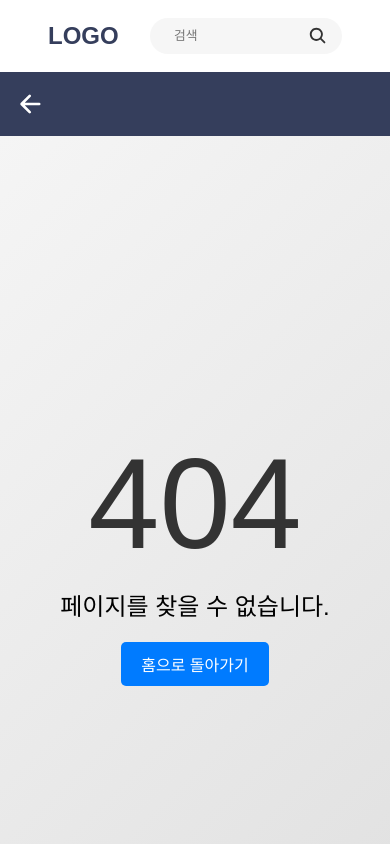
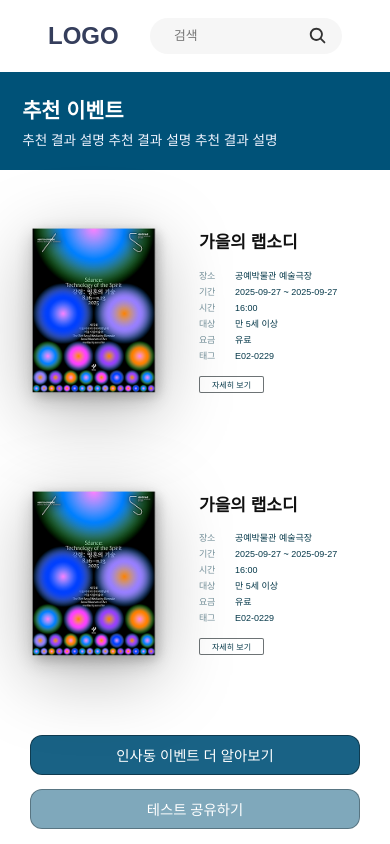
Before and after one commit to k-io-sk/kiosk-fe, a React (Vite) app: page /mbti/result in a window 390 px wide. Shown: the top 844 px of the page. Built offline with nearby package versions, Linux system fonts and the light colour scheme; a web font is replaced by a local one.

Commit message:
:sparkles: Feat: 추천 이벤트 결과 모바일 화면 구현 (#36)
* :sparkles: Feat: 추천 이벤트 결과 모바일 화면 구현

* :wrench: Settings: reset netlify app

```diff
--- /dev/null
+++ b/src/components/mbtiResultPage/MbtiResultCard.jsx
@@ -0,0 +1,48 @@
+import styles from './MbtiResultCard.module.css';
+
+const MbtiResultCard = ({ title, place, period, time, target, fee, tag, imageUrl, onClickDetail }) => {
+  return (
+    <article className={styles.card}>
+      <div className={styles.thumbnailWrapper}>
+        <img src={imageUrl} alt={title} className={styles.thumbnail} />
+      </div>
+
+      <div className={styles.info}>
+        <h3 className={styles.title}>{title}</h3>
+
+        <ul className={styles.metaList}>
+          <li>
+            <span className={styles.label}>장소</span>
+            <span>{place}</span>
+          </li>
+          <li>
+            <span className={styles.label}>기간</span>
+            <span>{period}</span>
+          </li>
+          <li>
+            <span className={styles.label}>시간</span>
+            <span>{time}</span>
+          </li>
+          <li>
+            <span className={styles.label}>대상</span>
+            <span>{target}</span>
+          </li>
+          <li>
+            <span className={styles.label}>요금</span>
+            <span>{fee}</span>
+          </li>
+          <li>
+            <span className={styles.label}>태그</span>
+            <span>{tag}</span>
+          </li>
+        </ul>
+
+        <button type='button' className={styles.detailButton} onClick={onClickDetail}>
+          자세히 보기
+        </button>
+      </div>
+    </article>
+  );
+};
+
+export default MbtiResultCard;
--- /dev/null
+++ b/src/components/mbtiResultPage/MbtiResultCard.module.css
@@ -0,0 +1,89 @@
+.card {
+  display: flex;
+  justify-content: center;
+  align-items: flex-start;
+  gap: 28px;
+  width: 100%;
+  padding: 20px 20px;
+}
+
+.thumbnailWrapper {
+  flex: 0 0 148px;
+  width: 148px;
+  aspect-ratio: 3 / 4;
+}
+
+.thumbnail {
+  width: 100%;
+  height: auto;
+  display: block;
+
+  filter: drop-shadow(0 6px 10px rgba(0, 0, 0, 0.18)) drop-shadow(0 18px 36px rgba(0, 0, 0, 0.28));
+}
+
+.info {
+  flex: 0 1 320px;
+  display: flex;
+  flex-direction: column;
+  align-items: flex-start;
+}
+
+.title {
+  margin: 14px 0;
+  font-size: 17px;
+  font-weight: 700;
+  line-height: 1.2;
+  color: #111;
+
+  white-space: nowrap;
+  overflow: hidden;
+  text-overflow: ellipsis;
+}
+
+.metaList {
+  margin: 0 0 12px;
+  padding: 0;
+  list-style: none;
+
+  font-size: 9px;
+  font-weight: 300;
+  line-height: 16px;
+  color: #06394a;
+}
+
+.metaList li {
+  display: grid;
+  grid-template-columns: 30px 1fr;
+  column-gap: 6px;
+  align-items: start;
+}
+
+.label {
+  color: rgba(6, 57, 74, 0.55);
+  letter-spacing: -0.2px;
+}
+
+.value {
+  color: #06394a;
+  line-height: 12px;
+  word-break: keep-all;
+}
+
+.detailButton {
+  align-self: flex-start;
+
+  display: flex;
+  width: 65px;
+  height: 17px;
+  padding: 4.162px 11.89px;
+  justify-content: center;
+  align-items: center;
+
+  border-radius: 2px;
+  border: 0.5px solid rgba(73, 80, 83, 0.8);
+  background: rgba(255, 255, 255, 0.3);
+
+  font-size: 8px;
+  color: #06394a;
+  cursor: pointer;
+}
--- a/src/layouts/MainLayout.jsx
+++ b/src/layouts/MainLayout.jsx
@@ -8,10 +8,16 @@ export default function MainLayout() {
   const location = useLocation();
   const isHomePage = location.pathname === '/';
 
+  const hideBackBarPaths = ['/mbti/result'];
+  const hideBackBar = hideBackBarPaths.includes(location.pathname);
+
   return (
-    <div className={`${styles.layout} ${isHomePage ? styles.isHome : styles.isSub}`}>
+    <div
+      className={`${styles.layout}
+      ${isHomePage ? styles.isHome : hideBackBar ? styles.isSubNoBack : styles.isSub}`}
+    >
       <Header />
-      {!isHomePage && <BackBar />}
+      {!isHomePage && !hideBackBar && <BackBar />}
       <main className={styles.content}>
         <Outlet />
       </main>
--- a/src/layouts/MainLayout.module.css
+++ b/src/layouts/MainLayout.module.css
@@ -33,3 +33,7 @@ footer {
 .isSub .content {
   padding-top: calc(var(--header-h) + var(--backbar-h));
 }
+
+.isSubNoBack .content {
+  padding-top: var(--header-h);
+}
--- /dev/null
+++ b/src/pages/MbtiResultPage.jsx
@@ -0,0 +1,73 @@
+import MbtiResultCard from '../components/mbtiResultPage/MbtiResultCard';
+import styles from './MbtiResultPage.module.css';
+import resultPoster from '../assets/images/resultPoster.png';
+
+const MOCK_EVENTS = [
+  {
+    id: 1,
+    title: '가을의 랩소디',
+    place: '공예박물관 예술극장',
+    period: '2025-09-27 ~ 2025-09-27',
+    time: '16:00',
+    target: '만 5세 이상',
+    fee: '유료',
+    tag: 'E02-0229',
+    imageUrl: resultPoster,
+  },
+  {
+    id: 2,
+    title: '가을의 랩소디',
+    place: '공예박물관 예술극장',
+    period: '2025-09-27 ~ 2025-09-27',
+    time: '16:00',
+    target: '만 5세 이상',
+    fee: '유료',
+    tag: 'E02-0229',
+    imageUrl: resultPoster,
+  },
+];
+
+const MbtiResultPage = () => {
+  const handleClickDetail = (eventId) => {
+    console.log('go to detail:', eventId);
+  };
+
+  const handleClickMoreEvents = () => {
+    console.log('go to event list');
+  };
+
+  const handleClickShare = () => {
+    console.log('share test result');
+  };
+
+  return (
+    <div className={styles.page}>
+      <section className={styles.hero}>
+        <div className={styles.container}>
+          <h2 className={styles.title}>추천 이벤트</h2>
+          <p className={styles.description}>추천 결과 설명 추천 결과 설명 추천 결과 설명</p>
+        </div>
+      </section>
+
+      <div className={`${styles.container} ${styles.body}`}>
+        <section className={styles.listSection}>
+          {MOCK_EVENTS.map((event) => (
+            <MbtiResultCard key={event.id} {...event} onClickDetail={() => handleClickDetail(event.id)} />
+          ))}
+        </section>
+
+        <section className={styles.actions}>
+          <button type='button' className={styles.eventListButton} onClick={handleClickMoreEvents}>
+            인사동 이벤트 더 알아보기
+          </button>
+
+          <button type='button' className={styles.shareButton} onClick={handleClickShare}>
+            테스트 공유하기
+          </button>
+        </section>
+      </div>
+    </div>
+  );
+};
+
+export default MbtiResultPage;
--- /dev/null
+++ b/src/pages/MbtiResultPage.module.css
@@ -0,0 +1,78 @@
+.page {
+  width: 100%;
+  min-height: 100vh;
+  background: #ffffff;
+}
+
+.container {
+  max-width: 24rem; /* 384px */
+  margin: 0 auto;
+  padding: 0 1.2rem;
+}
+
+.hero {
+  width: 100%;
+  background-color: #005278;
+  padding: 1.4rem 0 1.2rem;
+}
+
+.title {
+  margin: 0 0 0.4rem;
+  font-size: 1.3rem;
+  font-weight: 700;
+  color: #ffffff;
+}
+
+.description {
+  margin: 0;
+  font-size: 0.85rem;
+  line-height: 1.5;
+  color: #f0f4ff;
+}
+
+.body {
+  padding: 1.8rem 0;
+}
+
+.listSection {
+  display: flex;
+  flex-direction: column;
+  gap: 1.6rem;
+  margin-bottom: 2.2rem;
+}
+
+.actions {
+  display: flex;
+  flex-direction: column;
+  align-items: center;
+  gap: 0.9rem;
+  padding-bottom: 0.6rem;
+}
+
+.eventListButton,
+.shareButton {
+  display: flex;
+  width: 330px;
+  height: 40px;
+  padding: 13px 20px;
+  justify-content: center;
+  align-items: center;
+  gap: 10px;
+
+  border-radius: 12px;
+  font-size: 0.9rem;
+  font-weight: 500;
+  cursor: pointer;
+}
+
+.eventListButton {
+  border: 0.5px solid rgba(0, 0, 0, 0.4);
+  background: rgba(0, 82, 120, 0.9);
+  color: #ffffff;
+}
+
+.shareButton {
+  border: 0.5px solid rgba(0, 0, 0, 0.3);
+  background: rgba(0, 82, 120, 0.5);
+  color: #ffffff;
+}
--- /dev/null
+++ b/src/routes/MobileOnlyRoute.jsx
@@ -0,0 +1,24 @@
+import PropTypes from 'prop-types';
+import { Navigate, useLocation } from 'react-router-dom';
+
+const isMobileDevice = () => {
+  const widthOk = window.matchMedia('(max-width: 768px)').matches;
+  const touchOk = navigator.maxTouchPoints > 0;
+  return widthOk || touchOk;
+};
+
+const MobileOnlyRoute = ({ children, redirectTo = '/' }) => {
+  const location = useLocation();
+
+  if (!isMobileDevice()) {
+    return <Navigate to={redirectTo} replace state={{ from: location.pathname }} />;
+  }
+  return children;
+};
+
+MobileOnlyRoute.propTypes = {
+  children: PropTypes.node.isRequired,
+  redirectTo: PropTypes.string,
+};
+
+export default MobileOnlyRoute;
--- a/src/routes/Router.jsx
+++ b/src/routes/Router.jsx
@@ -2,12 +2,14 @@ import { BrowserRouter as Router, Routes, Route } from 'react-router-dom';
 import { lazy, Suspense } from 'react';
 import { MainLayout } from '../layouts';
 import ScrollToTop from '../components/global/scroll/ScrollToTop.jsx';
+import MobileOnlyRoute from './MobileOnlyRoute';
 
 const HomePage = lazy(() => import('../pages/HomePage'));
 const EventListPage = lazy(() => import('../pages/EventListPage'));
 const EventDetailPage = lazy(() => import('../pages/EventDetailPage'));
 const NotFoundPage = lazy(() => import('../pages/NotFound.jsx'));
 const MbtiKioskPage = lazy(() => import('../pages/MbtiKioskPage'));
+const MbtiResultPage = lazy(() => import('../pages/MbtiResultPage'));
 
 const PageLoader = () => (
   <div
@@ -29,6 +31,14 @@ export default function AppRouter() {
     { path: '', element: <HomePage /> },
     { path: 'events', element: <EventListPage /> },
     { path: 'events/:id', element: <EventDetailPage /> },
+    {
+      path: 'mbti/result',
+      element: (
+        <MobileOnlyRoute redirectTo='/'>
+          <MbtiResultPage />
+        </MobileOnlyRoute>
+      ),
+    },
     { path: '*', element: <NotFoundPage /> },
   ];
 
```
Also changed, not shown: src/assets/images/resultPoster.png (added).
